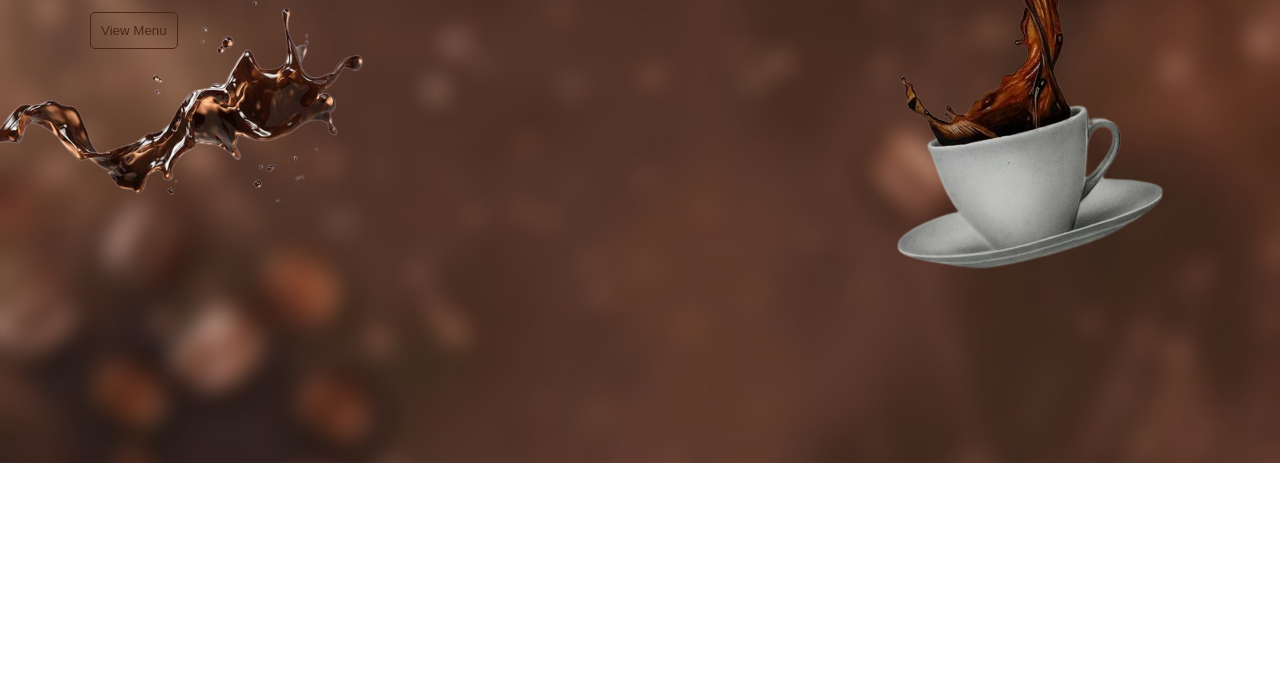
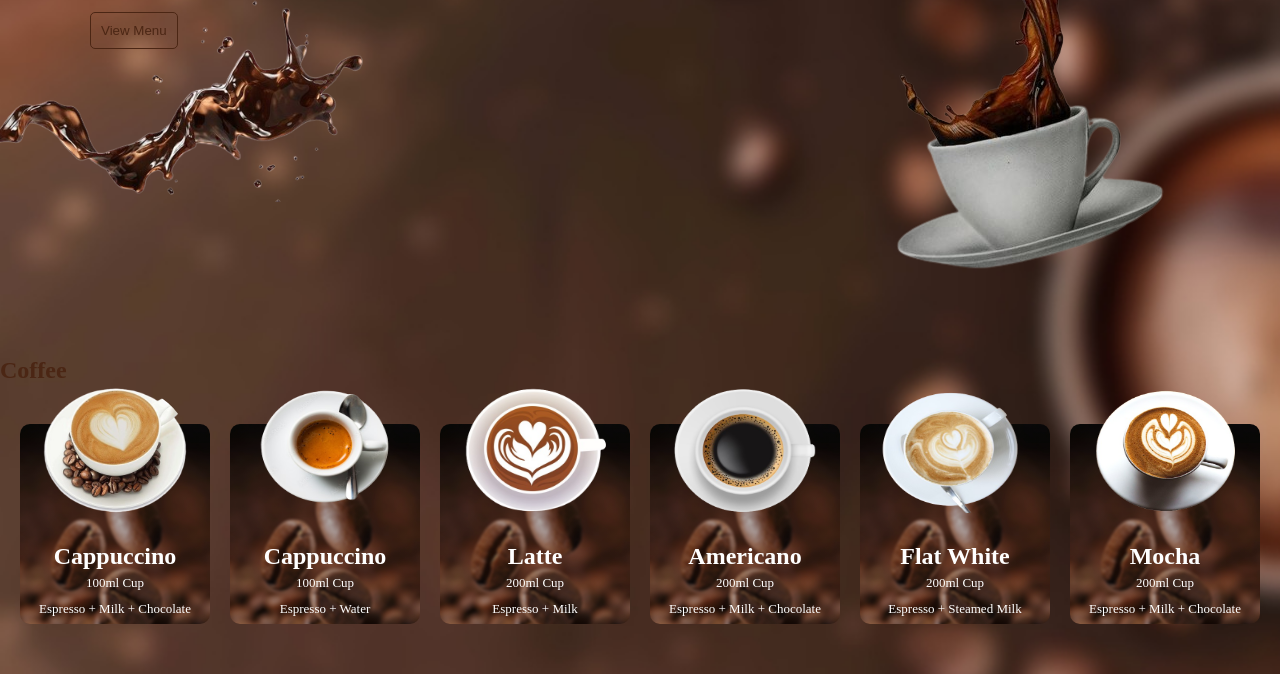
Before and after one commit to HanzalaKhattak/Task-06-HTML-CSS, a plain HTML site: page index.html in a window 1280 px wide. Shown: the part 337-1011 px from the top of the page. Before the commit the page ends 800 px from the top, so only its background shows below. Drawn offline with Linux system fonts and the light colour scheme.

Commit message:
Add images and styling to coffee section

```diff
--- a/index.html
+++ b/index.html
@@ -39,6 +39,50 @@
 <!--Home Section G hogya complete-->
 
 
+<!-- Coffee Section-->
+<h2 id="heading">Coffee</h2>
+<div class="coffee-container">
+    <div class="coffee-cup">
+        <img src="./Assets/Cappuccino.png" alt="">
+        <h2>Cappuccino</h2>
+        <p>100ml Cup</p>
+        <p>Espresso + Milk + Chocolate</p>
+    </div>
 
+    <div class="coffee-cup">
+        <img src="./Assets/Espressoo-removebg-preview.png" alt="">
+        <h2>Cappuccino</h2>
+        <p>100ml Cup</p>
+        <p>Espresso + Water</p>
+    </div>
+
+    <div class="coffee-cup">
+        <img src="./Assets/Latte-removebg-preview.png" alt="">
+        <h2>Latte</h2>
+        <p>200ml Cup</p>
+        <p>Espresso + Milk</p>
+    </div>
+
+    <div class="coffee-cup">
+        <img src="./Assets/americano-removebg-.png" alt="">
+        <h2>Americano</h2>
+        <p>200ml Cup</p>
+        <p>Espresso + Milk + Chocolate</p>
+    </div>
+
+    <div class="coffee-cup">
+        <img src="./Assets/flat_white-removebg-preview.png" alt="">
+        <h2>Flat White</h2>
+        <p>200ml Cup</p>
+        <p>Espresso + Steamed Milk</p>
+    </div>
+
+    <div class="coffee-cup">
+        <img src="./Assets/mocha-removebg-preview.png" alt="">
+        <h2>Mocha</h2>
+        <p>200ml Cup</p>
+        <p>Espresso + Milk + Chocolate</p>
+    </div>
+</div>
 </body>
 </html>
--- a/style.css
+++ b/style.css
@@ -97,6 +97,45 @@ h1 em{
     from {right: 0px;}
     to{right: 100px;}
 }
+
+/* Coffee Section  */
+
+.coffee-container{
+    display: flex;
+    justify-content: space-evenly;
+    margin-top: 40px;
+}
+.coffee-container .coffee-cup{
+    width: 190px;
+    height: 200px;
+    border-radius: 10px;
+    text-align: center;
+    margin-bottom: 50px;
+    background-image: linear-gradient(rgba(0,0,0,0.265),rgba(0,0,0,0.265)),url(./Assets/back4.jpg);
+    background-size: cover;
+    color: #fff;
+    transition: transform 0.1s ease-in 0.1s;
+}
+.coffee-cup:hover{
+    transform: scale(1.1);
+}
+
+.coffee-cup img{
+    width: 150px;
+    height: 130px;
+    position: relative;
+    top: -40px;
+    border-radius: 50%;
+}
+.coffee-cup h2{
+    margin-top: -15px;
+}
+.coffee-cup p{
+    font-size: 13px;
+    padding: 5px;
+}
+
+
 
 /* // For small 1000px// */
 
```
